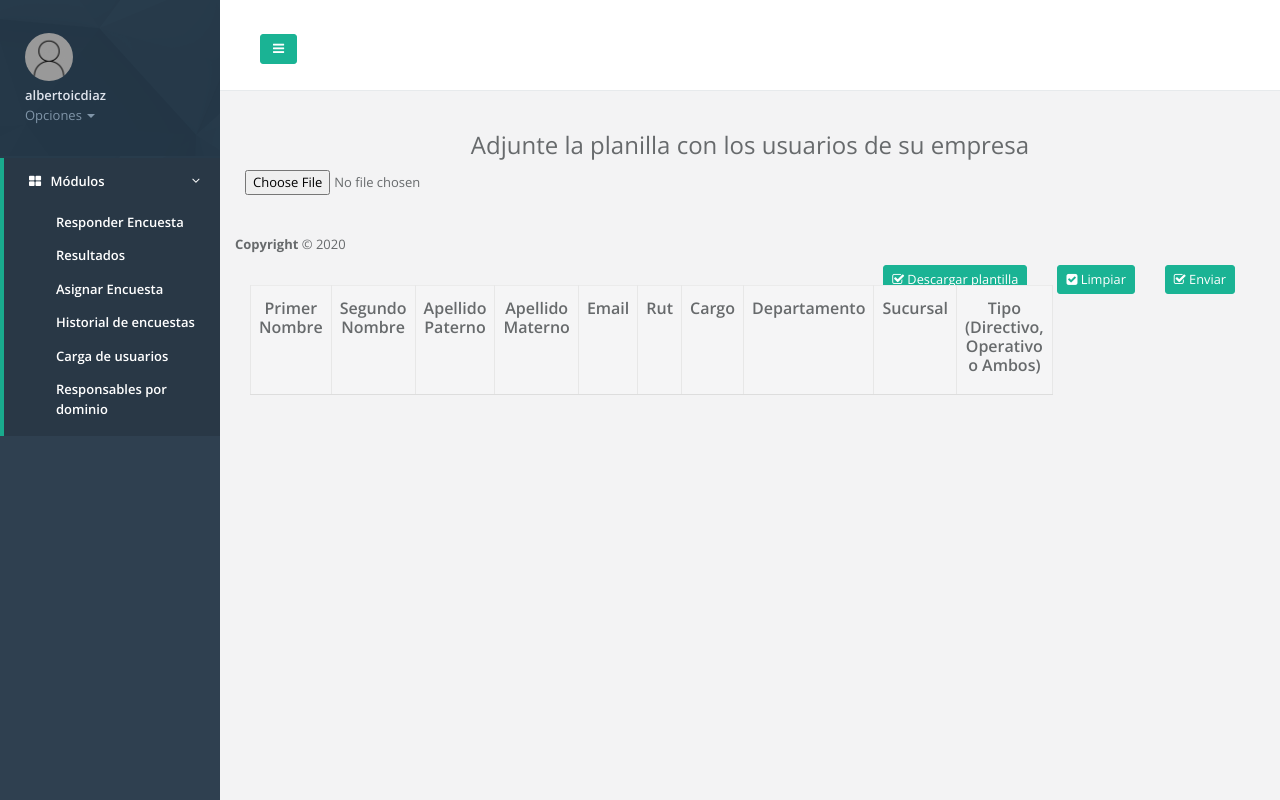
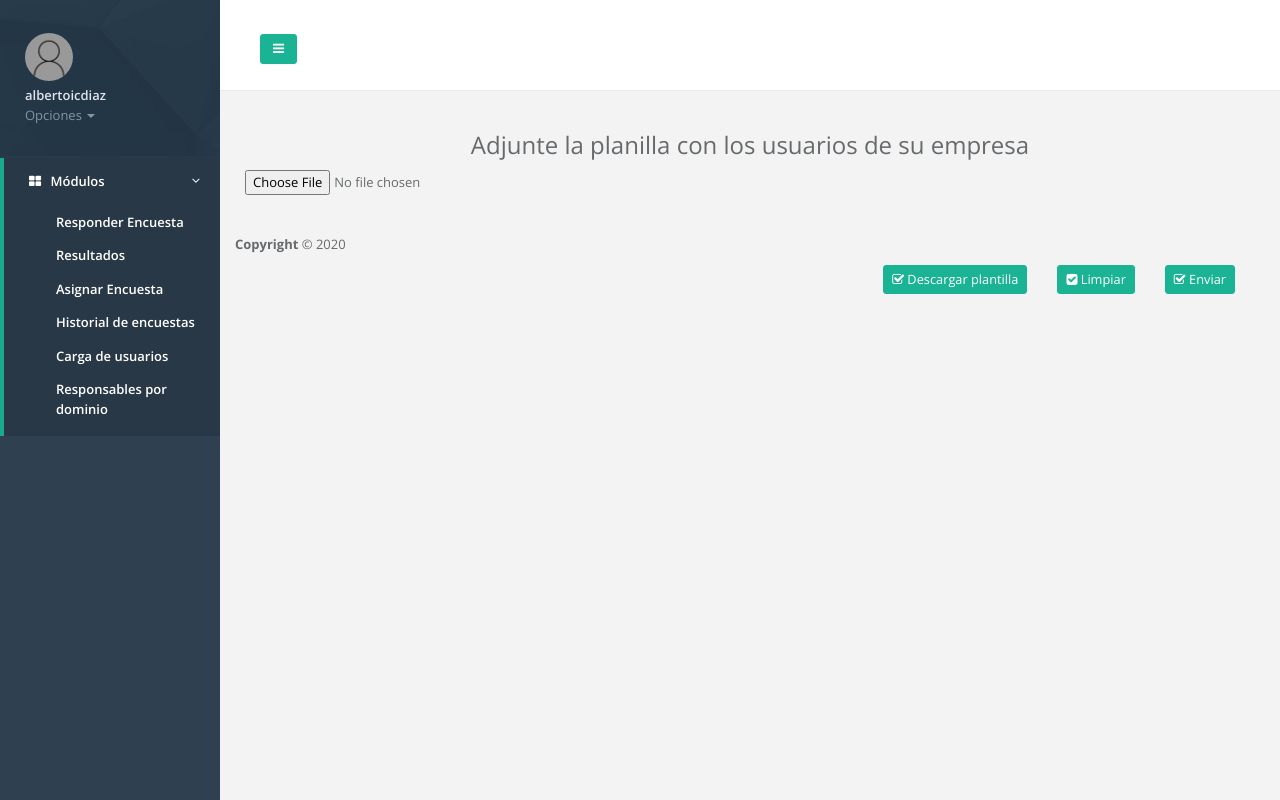
Before and after one commit to albertoicdiaz/newgap, a Django app: page /carga in a window 1280 px wide. Run offline with Django 3.2, Linux system fonts and the light colour scheme; a user stored in the database is signed in; data comes from the database, SQL or seed files in the repository; lists and menus that the app fills with data are empty; parts of the project's set-up code (start-up, migrations or seed data) failed here and were passed over; some libraries are stand-ins or nearby versions.

Commit message:
plantilla hide table

```diff
--- a/users/templates/users/carga_usuarios.html
+++ b/users/templates/users/carga_usuarios.html
@@ -117,7 +117,7 @@
         <div>
             <strong>Copyright</strong>  &copy; 2020
         </div>
-    <div class="row" style="margin-top: 30px;margin-bottom: 30px; display:nones">
+    <div class="row" style="margin-top: 30px;margin-bottom: 30px; display:none">
         <div class="col-lg-12">
             <table class="table table-striped table-bordered" id="plantilla" name="tables">
                 <thead>
```
